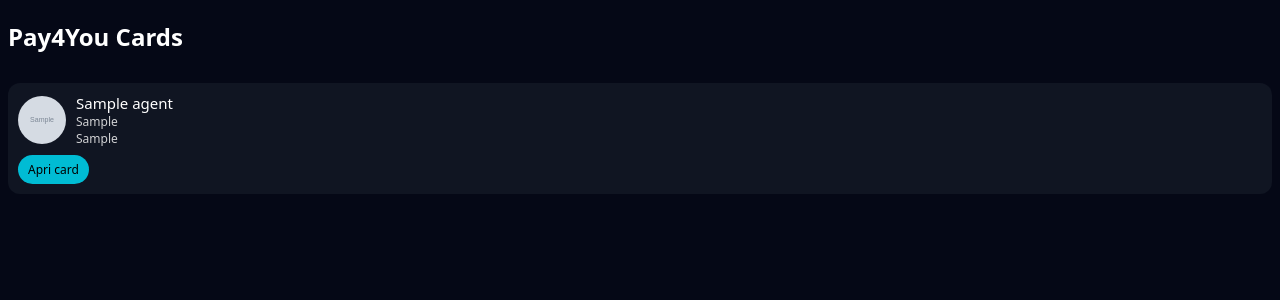
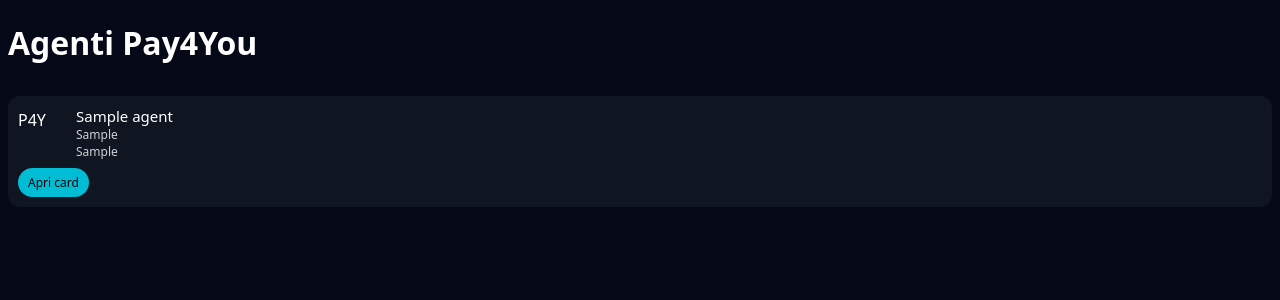
Before and after one commit to gidl59/pay4you-cards-luxury4, a Flask app: template templates/index.html in a window 1280 px wide. Shown: the part 73-373 px from the top of the page. Run offline with Flask 3, Linux system fonts and the light colour scheme; the template is opened without the code that fills it: most values are stand-ins (such as "Sample title", 1, 10 or a date in 2020); grey boxes marked "Sample" are stand-in pictures.

Commit message:
Update index.html

```diff
--- a/templates/index.html
+++ b/templates/index.html
@@ -2,29 +2,37 @@
 
 {% block content %}
 <div class="container">
-  <h2 class="page-title">Pay4You Cards</h2>
+  <h1 class="page-title">Agenti Pay4You</h1>
 
   <div class="agents-list">
     {% for a in agents %}
     <div class="agent-item">
       <div class="agent-main">
+        {% if a.foto_profilo %}
         <img src="{{ url_for('static', filename=a.foto_profilo) }}"
              alt="{{ a.nome }}"
              class="agent-avatar">
+        {% else %}
+        <div class="agent-avatar placeholder">P4Y</div>
+        {% endif %}
 
         <div class="agent-text">
           <div class="agent-name">{{ a.nome }}</div>
+          {% if a.ruolo_principale %}
           <div class="agent-role">{{ a.ruolo_principale }}</div>
+          {% endif %}
+          {% if a.ruolo_secondario %}
           <div class="agent-city">{{ a.ruolo_secondario }}</div>
+          {% endif %}
         </div>
       </div>
 
       <div class="agent-actions">
-        <a class="btn btn-primary" href="{{ url_for('card', slug=a.slug) }}">
+        <a class="btn btn-primary"
+           href="{{ url_for('card', slug=a.slug) }}">
           Apri card
         </a>
 
-        <!-- VCF -->
         {% if a.vcard_file %}
         <a class="btn btn-secondary"
            href="{{ url_for('static', filename=a.vcard_file) }}">
@@ -32,7 +40,6 @@
         </a>
         {% endif %}
 
-        <!-- QR: qui metti il percorso immagine del QR, se lo hai -->
         {% if a.qr_code_file %}
         <a class="btn btn-outline"
            href="{{ url_for('static', filename=a.qr_code_file) }}"
```
